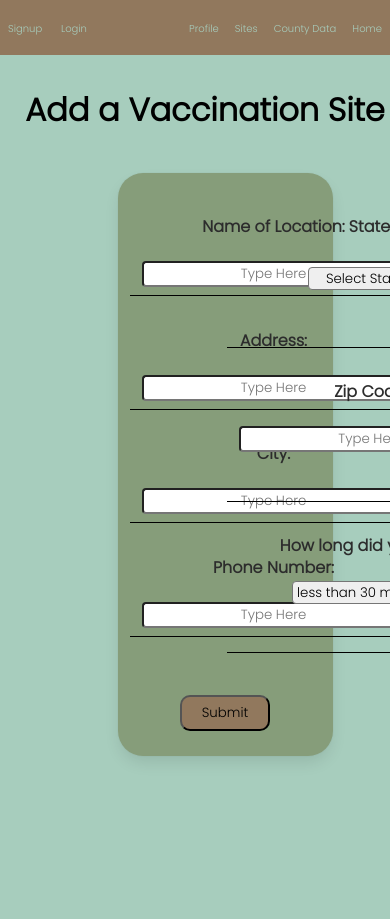
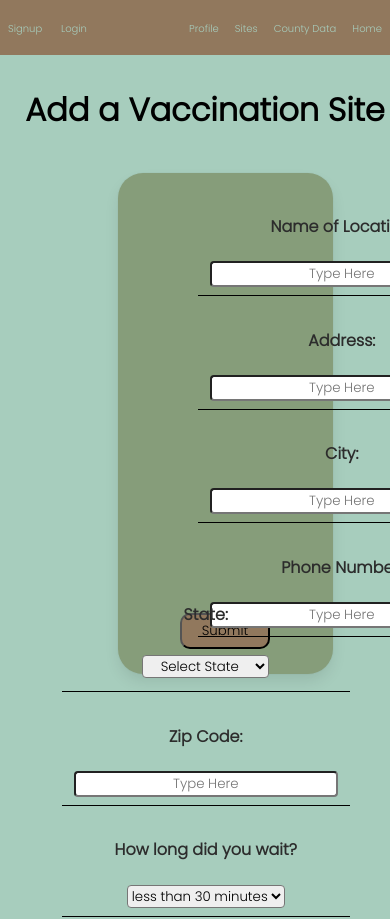
Before and after one commit to cspdevs000/viral-app, a React (Create React App) app: page /addsite in a window 390 px wide. Shown: the top 919 px of the page. Built offline with nearby package versions, Linux system fonts and the light colour scheme; a web font is replaced by a local one.

Commit message:
heroku mobile test 9

```diff
--- a/src/components/Profile.css
+++ b/src/components/Profile.css
@@ -11,13 +11,14 @@
   width: 50vw;
   height: 100vh;
   grid-column-start: 1;
-  padding: 40px 0 0 0;
+  padding: 70px 0 0 0;
 }
 
 .vacc-photo-container {
   width: 50vw;
   height: 100vh;
   grid-column-start: 2;
+  right: 1vw;
 }
 
 .vacc-photo-sub-container {
@@ -44,3 +45,28 @@
 .dropdown {
   padding: 5px 20px;
 }
+
+@media screen and (max-width: 600px) {
+.profile-container {
+    background-color: #A7CDBD;
+    width: 100vw;
+    height: 100vw;
+    display: grid;
+    grid-template-columns: 99% 1%;
+    position: absolute;
+    left: 24vw;
+}
+
+.profile-data-container {
+  width: 50vw;
+  height: 50vh;
+  grid-column-start: 1;
+  padding: 10px 0 0 0;
+}
+
+.vacc-photo-container {
+  width: 50vw;
+  height: 50vh;
+  grid-column-start: 1;
+}
+}
--- a/src/components/Signup.css
+++ b/src/components/Signup.css
@@ -58,11 +58,15 @@
 .left {
   grid-column-start: 1;
   grid-column-end: 2;
+  width: 50%;
+  height: 100%;
 }
 
 .right {
   grid-column-start: 2;
   grid-column-end: 3;
+  width: 50%;
+  height: 100%;
 }
 
 .signup-submit {
@@ -75,3 +79,44 @@
 .input {
   border-radius: 4px;
 }
+
+@media screen and (max-width: 600px) {
+  .grid {
+    display: grid;
+    grid-template-columns: 99% 1%;
+    grid-template-rows: 50% 50%;
+    position: relative;
+    width: 100vw;
+    height: 100vw;
+  }
+  .left {
+    grid-column-start: 1;
+    grid-row-start: 1;
+    width: 50%;
+    height: 100%;
+    position: absolute;
+    left: 35%;
+  }
+  .right {
+    grid-column-start: 1;
+    grid-row-start: 2;
+    width: 50%;
+    height: 100%;
+    top: 99%;
+    right: 85%;
+    position: absolute;
+  }
+  .signup-card {
+    left: 5%;
+  }
+  .signup-form {
+    top: 99%;
+  }
+  .signup-submit {
+    background-color: #91785D;
+    padding: 6px 20px;
+    border-radius: 10px;
+    margin: 15px;
+    top: 199%;
+  }
+}
--- a/src/components/Signup.js
+++ b/src/components/Signup.js
@@ -321,7 +321,7 @@
                             </table>
                         </div>
                         <br />
-                        <form onSubmit={this.handleSubmit.bind(this)}>
+                        <form className="signup-form" onSubmit={this.handleSubmit.bind(this)}>
                             <div>
                                 <button title="submit-button" className="signup-submit" type="submit">Submit</button>
                             </div>
```
